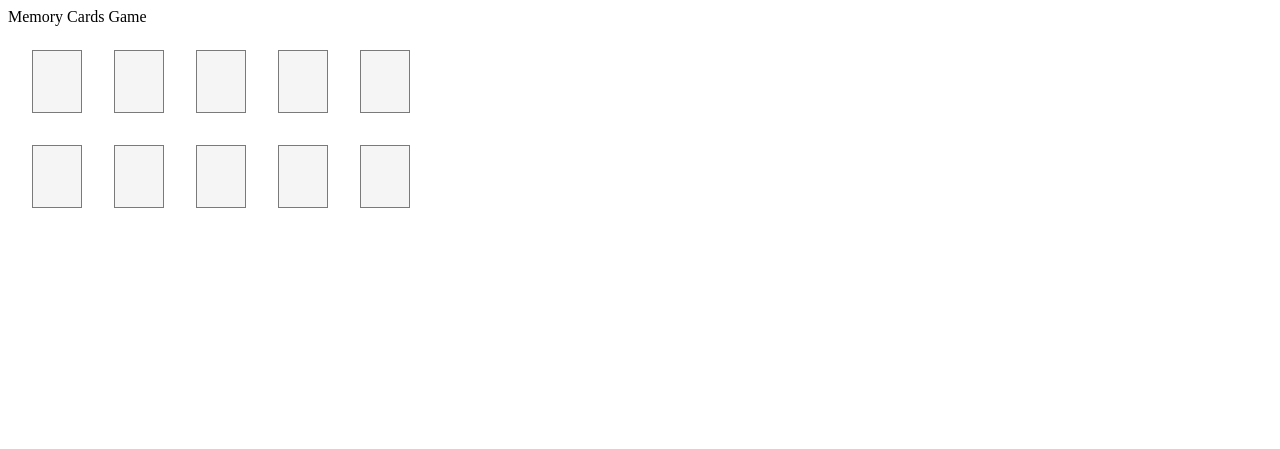
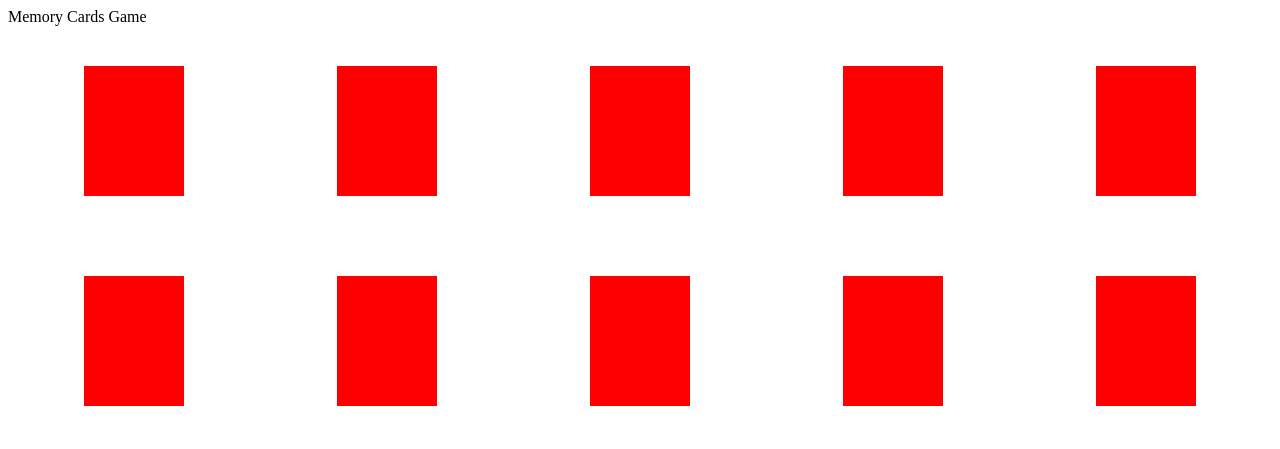
Before and after one commit to sanketmaru/rxjs-memory-game, a website: page index.html in a window 1280 px wide. Drawn offline with Linux system fonts and the light colour scheme.

Commit message:
css changes for card

```diff
--- a/index.html
+++ b/index.html
@@ -1,36 +1,8 @@
 <div id="app"></div>
 <style>
-  .parent {
-    border-spacing: 5px;
-    width: 50%;
-    padding: 0.5em;
-  }
-
-  .parent.perspective {
-    perspective: 50em;
-  }
-
   .container {
     display: flex;
-  }
-
-  .child {
-    margin: 1em;
-    max-width: 2em;
-    min-width: 2em;
-    height: 2.8em;
-    padding: 0.5em;
-    display: table-cell;
-    border: 1px solid rgba(0, 0, 0, 0.5);
-    text-align: center;
-    background-color: whitesmoke;
-    cursor: pointer;
-  }
-
-  .rotate {
-    animation: two 500ms;
-    animation-timing-function: ease-in;
-    animation-direction: alternate;
+    justify-content: space-around;
   }
 
   .done {
@@ -38,34 +10,111 @@
     pointer-events: none;
   }
 
-  @keyframes two {
-    0% {
-      transform: rotateY(0);
-    }
-    100% {
-      transform: rotateY(180deg);
-    }
+  .scene {
+    width: 100px;
+    height: 130px;
+    /* border: 1px solid #ccc; */
+    margin: 40px 0;
+    perspective: 600px;
+  }
+  .card {
+    position: relative;
+    width: 100%;
+    height: 100%;
+    cursor: pointer;
+    transform-style: preserve-3d;
+    transform-origin: center right;
+    transition: transform 1s;
+  }
+  .card__face {
+    position: absolute;
+    width: 100%;
+    height: 100%;
+    line-height: 130px;
+    color: white;
+    text-align: center;
+    font-weight: bold;
+    font-size: 40px;
+    backface-visibility: hidden;
+  }
+  .child-front {
+    background: red;
   }
 
-  .hide {
-    visibility: hidden;
+  .child-back {
+    background: blue;
+    transform: rotateY(180deg);
+  }
+  .card.rotate {
+    transform: translateX(-100%) rotateY(-180deg);
   }
 </style>
 
 <div id="info">Memory Cards Game</div>
-<div id="grid" class="grid parent perspective">
+
+<div id="grid" class="">
   <div class="container">
-    <div class="child"><span id="1" class="hide"></span></div>
-    <div class="child"><span id="2" class="hide"></span></div>
-    <div class="child"><span id="3" class="hide"></span></div>
-    <div class="child"><span id="4" class="hide"></span></div>
-    <div class="child"><span id="5" class="hide"></span></div>
+    <div class="scene">
+      <div class="card">
+        <div class="card__face child-front"></div>
+        <div id="1" class="card__face child-back"></div>
+      </div>
+    </div>
+    <div class="scene">
+      <div class="card">
+        <div class="card__face child-front"></div>
+        <div id="2" class="card__face child-back"></div>
+      </div>
+    </div>
+    <div class="scene">
+      <div class="card">
+        <div class="card__face child-front"></div>
+        <div id="3" class="card__face child-back"></div>
+      </div>
+    </div>
+    <div class="scene">
+      <div class="card">
+        <div class="card__face child-front"></div>
+        <div id="4" class="card__face child-back"></div>
+      </div>
+    </div>
+    <div class="scene">
+      <div class="card">
+        <div class="card__face child-front"></div>
+        <div id="5" class="card__face child-back"></div>
+      </div>
+    </div>
   </div>
   <div class="container">
-    <div class="child"><span id="6" class="hide"></span></div>
-    <div class="child"><span id="7" class="hide"></span></div>
-    <div class="child"><span id="8" class="hide"></span></div>
-    <div class="child"><span id="9" class="hide"></span></div>
-    <div class="child"><span id="10" class="hide"></span></div>
+    <div class="scene">
+      <div class="card">
+        <div class="card__face child-front"></div>
+        <div id="6" class="card__face child-back"></div>
+      </div>
+    </div>
+    <div class="scene">
+      <div class="card">
+        <div class="card__face child-front"></div>
+        <div id="7" class="card__face child-back"></div>
+      </div>
+    </div>
+    <div class="scene">
+      <div class="card">
+        <div class="card__face child-front"></div>
+        <div id="8" class="card__face child-back"></div>
+      </div>
+    </div>
+    <div class="scene">
+      <div class="card">
+        <div class="card__face child-front"></div>
+        <div id="9" class="card__face child-back"></div>
+      </div>
+    </div>
+    <div class="scene">
+      <div class="card">
+        <div class="card__face child-front"></div>
+        <div id="10" class="card__face child-back"></div>
+      </div>
+    </div>
   </div>
 </div>
```
Also changed, not shown: index.ts (+19 -15 lines).
